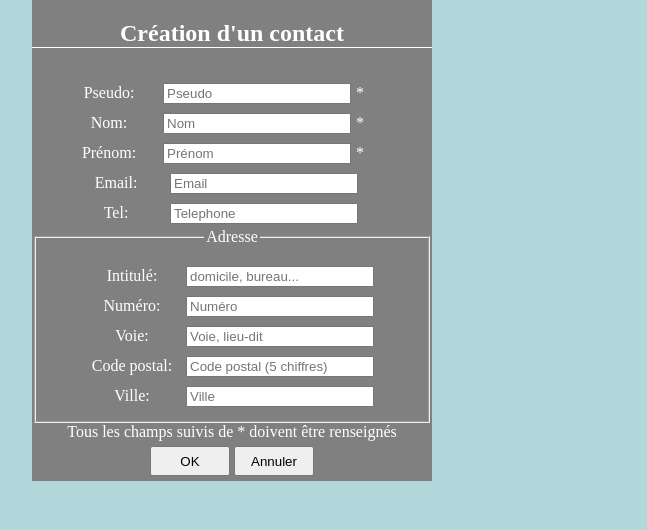
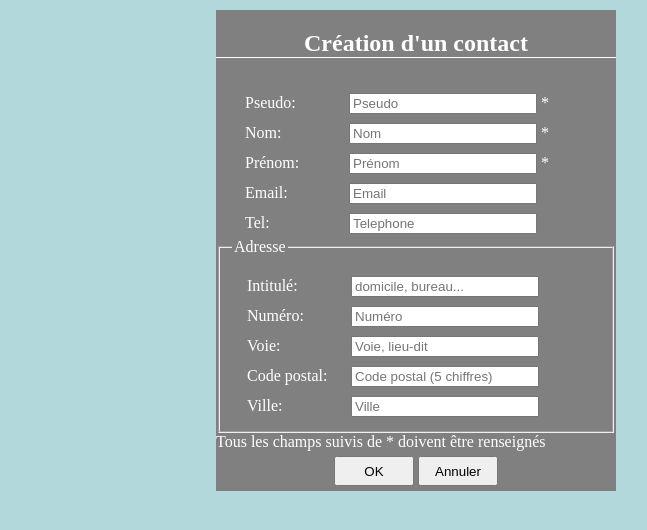
Before and after one commit to nikosoub/devJava, a plain HTML site: page gestionnaireDeContact/index.html in a window 1280 px wide. Shown: the whole page, without its empty margins (224-871 px from the left). Drawn offline with Linux system fonts and the light colour scheme.

Commit message:
ajout wrapper + label css

```diff
--- a/gestionnaireDeContact/index.html
+++ b/gestionnaireDeContact/index.html
@@ -3,36 +3,37 @@
     <head>
         <meta charset="utf-8">
         <title>Gestionnaire de contact</title>
+		<meta name="Author" content="">
         <meta name="description" content="application permettant de gérer vos contacts">
-
-		<link rel="stylesheet" type="text/css" media="all" href="css.css" />
+		<link rel="stylesheet" type="text/css" media="all" href="style.css" />
     </head>
     <body>
-    	<div id="conteneur">
-
+		<div id="wrapper">
+			<div id="conteneur">
 				<form class="formulaire">
 					<h2>Création d'un contact</h2>
 					<div class="saisie">
-						<label>Pseudo:</label>
+						<label class="label">Pseudo:</label>
 						<input type="text" name="pseudo" placeholder="Pseudo" pattern="[a-zA-Z0-9-]{2,10}" title="Uniquement lettres ou chiffres" required>
 						<label class="asterix">*</label>
 					</div>
 					<div class="saisie">
-						<label>Nom:</label>
+						<label class="label">Nom:</label>
 						<input  type="text" name="nom" placeholder="Nom" required pattern="[a-zA-Z0-9-]{1,}" title="Uniquement lettres ou chiffres">
 						<label class="asterix">*</label>
 					</div>
 					<div class="saisie">
-						<label>Prénom:</label>
+						<label class="label">Prénom:</label>
 						<input type="text" name="prenom" placeholder="Prénom" required pattern="[a-zA-Z0-9-]{1,}" title="Uniquement lettres ou chiffres">
 						<label class="asterix">*</label>
 					</div>
 					<div class="saisie">
-						<label>Email:</label>
+						<label class="label">Email:</label>
 						<input type="email" name="email" placeholder="Email" pattern="\b[a-z0-9._%+-]+@[a-z0-9.-]+\.[a-z]{2,}\b" title="nom@domain.ttl sans majuscule">
+
 					</div>
 					<div class="saisie">
-						<label>Tel:</label>
+						<label class="label">Tel:</label>
 						<input placeholder="Telephone" pattern="^(?:0|\(?\+33\)?\s?|0033\s?)[1-79](?:[\.\-\s]?\d\d){4}$" title="Saisir un numéro à 10 chiffres">
 					</div>
 					<fieldset>
@@ -65,5 +66,6 @@
 						<input class="bouton" type="reset" value="Annuler" id="reset">
 					</div>
 				</form>
+			</div>
     	</div>
 </html>
--- /dev/null
+++ b/gestionnaireDeContact/style.css
@@ -0,0 +1,73 @@
+html, body{
+	/*width:100%;
+	height:100%;*/
+	background-color:#B3D8DB;
+	margin:auto;
+}
+
+#wrapper {
+	width: 400px;
+	margin-top: 10px;
+	margin-left: auto;
+	margin-right: auto;
+}
+
+h2{
+	display:inline-block;
+	color:white;
+	text-align:center;
+	width:400px;
+	background-color:grey;
+	border-bottom:solid 1px white;
+}
+.formulaire{
+	width:400px;
+	background-color:grey;
+}
+#conteneur{
+	margin:auto;
+}
+
+.saisie{
+	height:10px;
+	width:330px;
+	margin:10px;
+	padding:5px;
+}
+.validation{
+	padding:5px;
+	text-align:center;
+}
+
+label{
+	display:inline-block;
+	width:100px;
+	color:white;
+}
+.asterix{
+	display: inline-block;
+	width:10px;
+
+}
+
+.label {
+	margin-left:14px;
+}
+
+#obligatoire{
+	width:350px;
+	margin:auto;
+}
+
+input{
+	display:inline-block;
+	width:180px;
+}
+
+input.bouton{
+	width:80px;
+	height:30px;
+}
+legend{
+	color:white;
+}
```
